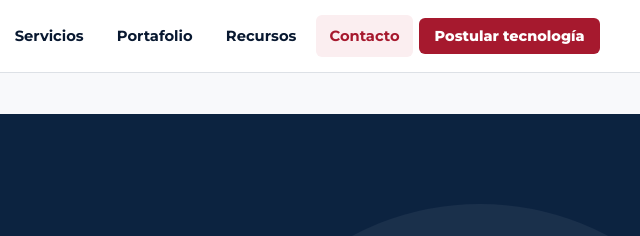
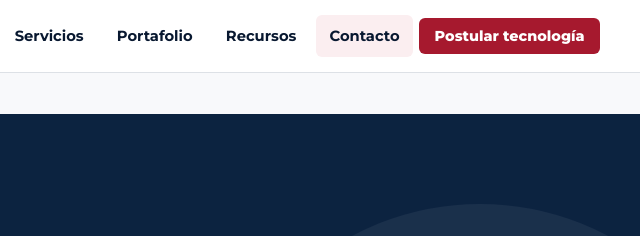
Before and after one commit to cacorojasgon/WEB_DITT_UNAB_1.0, a website: page contacto/index.html in a window 1280 px wide. Shown: the top 236 px of the page, 640-1280 px from the left. Drawn offline with Linux system fonts and the light colour scheme.

Commit message:
Update main.css
cambio color boton

```diff
--- a/assets/css/main.css
+++ b/assets/css/main.css
@@ -192,7 +192,7 @@ p
 
 .site-nav a:not(.btn).is-active
 {
-  color:var(--unab-red);
+  color:var(#6e89a8);
   background:var(--unab-red-050)
 }
 
```
